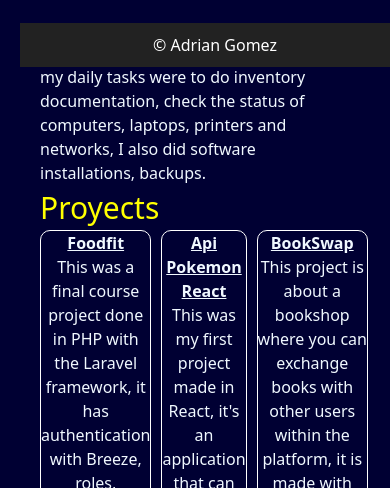
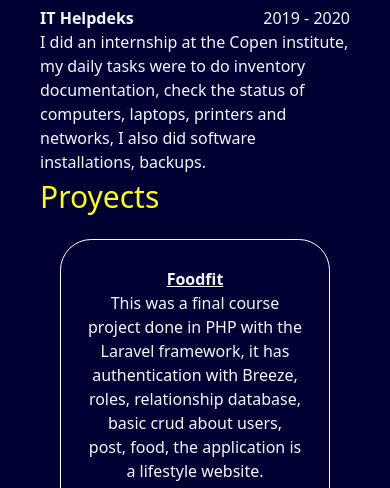
Before and after one commit to adgo641t/portfolio, a plain HTML site: page index.html in a window 390 px wide. Shown: the part 777-1265 px from the top of the page. Drawn offline with nearby package versions, Linux system fonts and the light colour scheme.

Commit message:
completed

```diff
--- a/index.html
+++ b/index.html
@@ -16,9 +16,9 @@
             <p>Fullstack Developer</p>
             <p>Barcelona, Spain</p>
             <div>
-                <i class="fa-brands fa-linkedin-in"></i>
-                <i class="fa-brands fa-github"></i>
-                <i class="fa-solid fa-envelope"></i>  <!-- Ícono de correo -->
+                <a href="https://www.linkedin.com/in/adri%C3%A1n-g%C3%B3mez-benitez-862930173/"><i class="fa-brands fa-linkedin-in"></i></a>
+                <a href="https://github.com/adgo641t"><i class="fa-brands fa-github"></i></a>
+                <a href="https://mail.google.com/mail/u/0/#inbox?compose=GTvVlcRzBWSXBndwKxTwqvZTlfnqXwcxWnzWGCMNLFWzjxzxfFGNcLmVXjcKLFhLqTQRbxbzfmxfg"><i class="fa-solid fa-envelope"></i></a>  <!-- Ícono de correo -->
             </div>  <!-- Icono de Twitter -->
         </div>
     </div>
@@ -41,7 +41,6 @@
                 <i class="fa-solid fa-database"></i>
             </div>
         </div>
-        <hr>
         <div class="copen">
             <span class="year">2019 - 2020</span>
             <strong><h3>IT Helpdeks</h3></strong>
--- a/style.css
+++ b/style.css
@@ -48,16 +48,44 @@ h1 {
 
 .proyects {
     display: grid;
-    grid-template-columns: 1fr 1fr 1fr; /* 3 columnas iguales */
-    grid-template-rows: minmax(200px, 300px) minmax(200px, 300px);
-    gap: 10px; /* Espaciado entre elementos */
+    grid-template-columns: repeat(auto-fit, minmax(250px, 1fr)); /* Se adapta dinámicamente */
+    gap: 15px; /* Espaciado entre elementos */
+    padding: 20px;
 }
 
+/* Estilos para cada proyecto */
 .proyect {
     border: 1px solid #ffffff;
-    border-radius: 10px;
+    border-radius: 2vw; /* Se ajusta al tamaño de la pantalla */
     text-align: center;
+    padding: 5%;
+    max-width: 100%; /* Para que no sea demasiado grande */
+    margin: auto;
+}
 
+/* 📲 Para pantallas pequeñas (menos de 768px) */
+@media (max-width: 768px) {
+    .proyects {
+        grid-template-columns: repeat(auto-fit, minmax(200px, 1fr)); /* Ajusta el tamaño de las tarjetas */
+        gap: 10px;
+    }
+
+    .proyect {
+        border-radius: 5vw; /* Bordes más redondeados en pantallas pequeñas */
+        padding: 8%;
+    }
+}
+
+/* 📱 Para pantallas extra pequeñas (menos de 480px) */
+@media (max-width: 480px) {
+    .proyects {
+        grid-template-columns: 1fr; /* Una sola columna */
+    }
+
+    .proyect {
+        border-radius: 8vw;
+        padding: 10%;
+    }
 }
 
 
@@ -76,11 +104,7 @@ a {
 }
 
 .footer {
-    background-color: #222;
     color: white;
     text-align: center;
     padding: 10px 0;
-    position: fixed;
-    width: 100%;
-    bottom: 0;
   }
```
